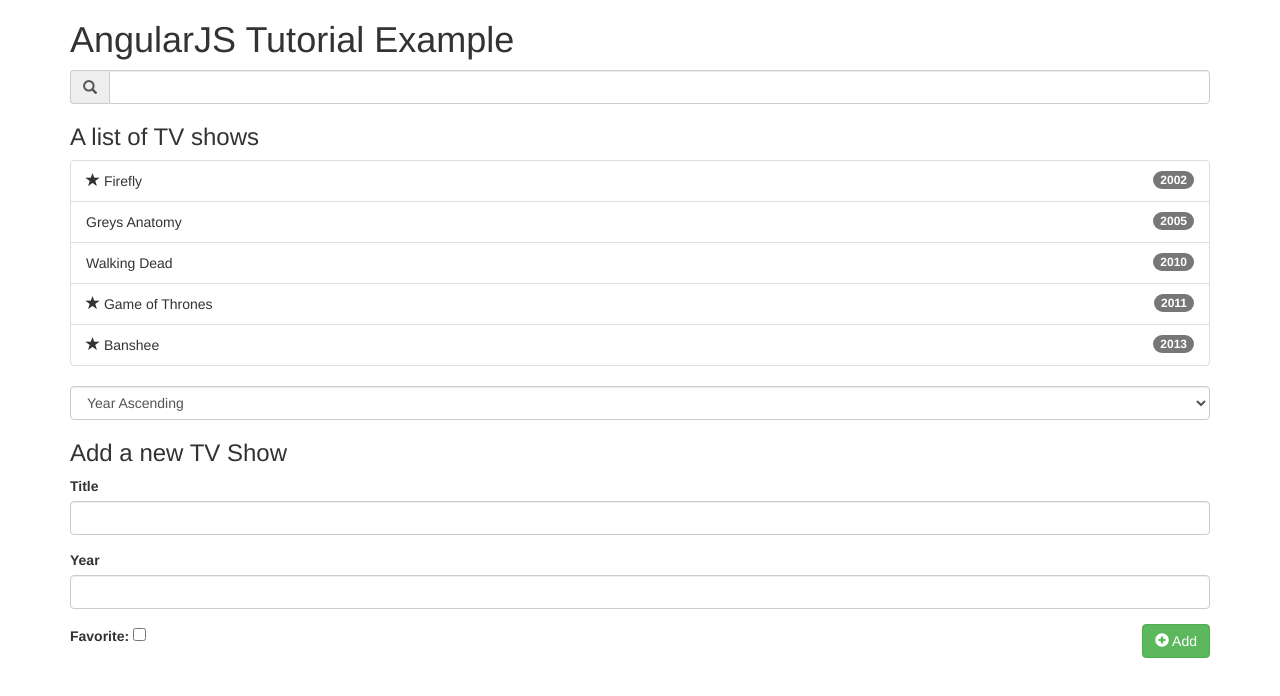
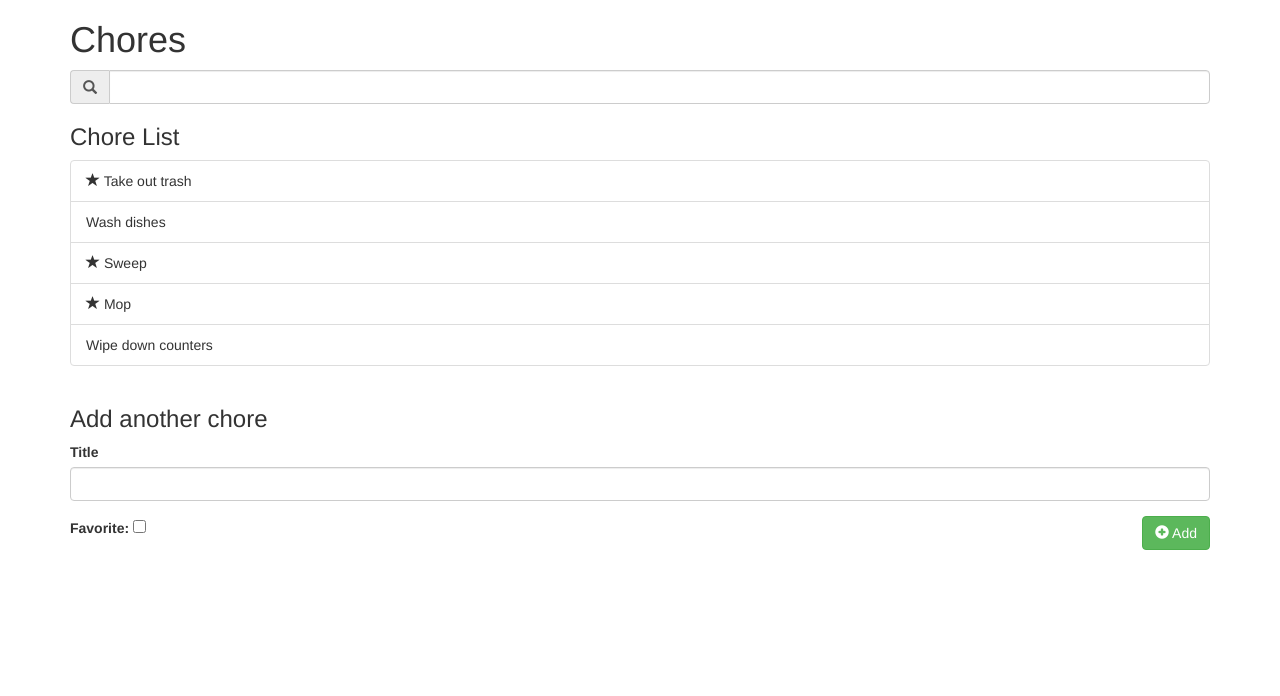
Before and after one commit to salauzie/learning-angular, a plain HTML site: page index.html in a window 1280 px wide. Drawn offline with nearby package versions, Linux system fonts and the light colour scheme.

Commit message:
changing tutorial to a chore list

```diff
--- a/index.html
+++ b/index.html
@@ -2,7 +2,7 @@
 <html>
 <head lang="en">
     <meta charset="UTF-8">
-    <title>AngularJS Tutorial</title>
+    <title>Chore List</title>
     <link rel="stylesheet" href="https://maxcdn.bootstrapcdn.com/bootstrap/3.3.1/css/bootstrap.min.css">
     <script src="https://ajax.googleapis.com/ajax/libs/angularjs/1.3.4/angular.min.js"></script>
     <script src="app.js"></script>
@@ -17,23 +17,23 @@
 			</span>
 			<input type="text" class="form-control" ng-model="main.searchInput">
 		</div>
-		<h3>A list of TV shows</h3>
+		<h3>Chore List</h3>
 		<ul class="list-group">
         <ul class="list-group">
-        	<li class="list-group-item" ng-repeat="show in main.shows | filter:main.searchInput | orderBy:main.order.key:main.order.reverse"><span class="glyphicon glyphicon-star" ng-if="show.favorite"></span> {{show.title}} <span class="badge">{{show.year}}</span></li>
+        	<li class="list-group-item" ng-repeat="show in main.shows | filter:main.searchInput"><span class="glyphicon glyphicon-star" ng-if="show.favorite"></span> {{show.title}}</li>
     </ul>
-    <select class="form-control pull-right" ng-model="main.order" ng-options="order as order.title for order in main.orders"></select>
+   <!--  <select class="form-control pull-right" ng-model="main.order" ng-options="order as order.title for order in main.orders"></select> -->
         <div class="clearfix"></div>
-    <h3>Add a new TV Show</h3>
+    <h3>Add another chore</h3>
     <form name="main.addForm" class="form" ng-submit="main.addShow()">
         <div class="form-group">
             <label>Title</label>
             <input type="text" class="form-control" ng-model="main.new.title" required />
         </div>
-        <div class="form-group">
+        <!-- <div class="form-group">
             <label>Year</label>
             <input type="number" min="1900" max="2030" class="form-control" ng-model="main.new.year" required />
-        </div>
+        </div> -->
         <div class="row">
             <div class="col-xs-6">
                 <label>Favorite: <input type="checkbox" ng-model="main.new.favorite" /></label>
--- a/main.ctrl.js
+++ b/main.ctrl.js
@@ -1,61 +1,56 @@
 angular.module('app').controller("MainController", function(){
     var vm = this;
-    vm.title = 'AngularJS Tutorial Example';
+    vm.title = 'Chores';
     vm.searchInput = '';
     vm.shows = [
 	    {
-	    	title: 'Game of Thrones',
-	    	year: 2011,
+	    	title: 'Take out trash',
 	    	favorite: true
 	    },
 	    {
-	    	title: 'Walking Dead',
-	    	year: 2010,
+	    	title: 'Wash dishes',
 	    	favorite: false
 	    },
 	    {
-	    	title: 'Firefly',
-	    	year: 2002,
+	    	title: 'Sweep',
 	    	favorite: true
 	    },
 	    {
-	    	title: 'Banshee',
-	    	year: 2013,
+	    	title: 'Mop',
 	    	favorite: true
 	    },
 	    {
-	    	title: 'Greys Anatomy',
-	    	year: 2005,
+	    	title: 'Wipe down counters',
 	    	favorite: false
 	    }
     ];
-    vm.orders = [
-    {
-        id: 1,
-        title: 'Year Ascending',
-        key: 'year',
-        reverse: false
-    },
-    {
-        id: 2,
-        title: 'Year Descending',
-        key: 'year',
-        reverse: true
-    },
-    {
-        id: 3,
-        title: 'Title Ascending',
-        key: 'title',
-        reverse: false
-    },
-    {
-        id: 4,
-        title: 'Title Descending',
-        key: 'title',
-        reverse: true
-    }
-];
-vm.order = vm.orders[0];
+    // vm.orders = [
+//     {
+//         id: 1,
+//         title: 'Year Ascending',
+//         key: 'year',
+//         reverse: false
+//     },
+//     {
+//         id: 2,
+//         title: 'Year Descending',
+//         key: 'year',
+//         reverse: true
+//     },
+//     {
+//         id: 3,
+//         title: 'Title Ascending',
+//         key: 'title',
+//         reverse: false
+//     },
+//     {
+//         id: 4,
+//         title: 'Title Descending',
+//         key: 'title',
+//         reverse: true
+//     }
+// ];
+// vm.order = vm.orders[0];
 vm.new = {};
 vm.addShow = function() {
     vm.shows.push(vm.new);
```
